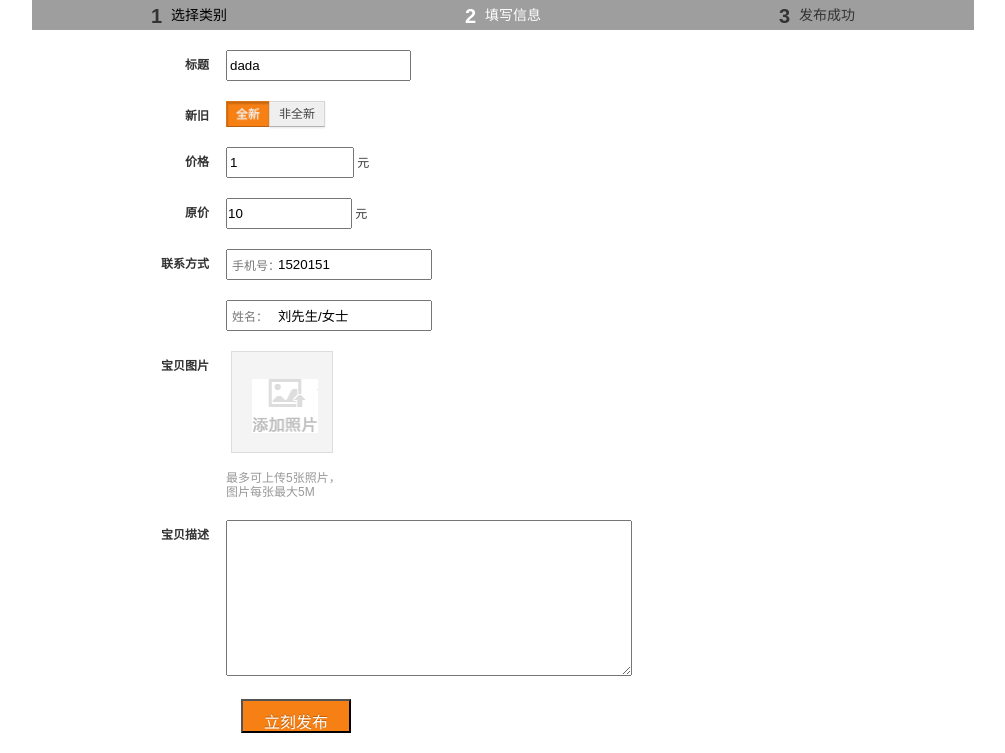
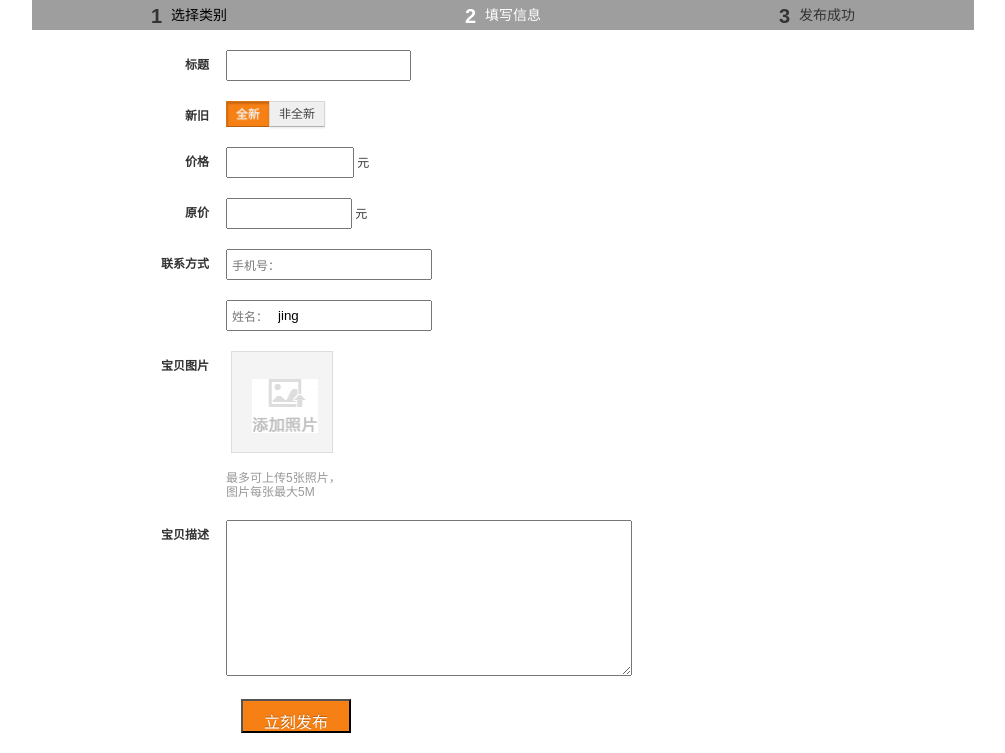
Before and after one commit to dandanJing/tiaozy, a Django app: page /publish/pub/ in a window 1280 px wide. Shown: the part 80-833 px from the top of the page, without its empty margins (108-1113 px from the left). Run offline with Django 3.2, Linux system fonts and the light colour scheme; a user stored in the database is signed in; grey boxes are pictures that could not be loaded.

Commit message:
修改完善发布功能

```diff
--- a/application/display_items/views.py
+++ b/application/display_items/views.py
@@ -51,6 +51,7 @@ def postItem(request):
                 styleIndex = request.POST.get('type')
                 print 'style %s' % styleIndex
             files = request.FILES.getlist('upfile[]')
+            print files
             print 'title: %s name: %s description: %s' %(title, postUsername,description)
             SessionId = os.urandom(10)
             for fileEach in files:
@@ -145,7 +146,6 @@ def getOnSelling(request):
     except Exception as e:
         logger.debug('getOnSelling: %s' % e)
 
-    print result
     return handle_response(result)
 
 def getOnAsking(request):
@@ -165,5 +165,4 @@ def getOnAsking(request):
     except Exception as e:
         logger.debug('getOnAsking: %s' % e)
 
-    print result
     return handle_response(result)
--- a/application/html_files/static/scripts/pub_1.js
+++ b/application/html_files/static/scripts/pub_1.js
@@ -7,6 +7,8 @@ $(document).ready(function(){
             $(this).toggleClass("active");
             $("#feature").val($(this).val());
         }
+    });
+    $(".upload-inner").hover(function(){
     });
 });
 
@@ -54,30 +56,29 @@ function selectfile(ths){
         divObj.appendChild(imgObject);
         var _newfile   = ths.cloneNode();
         _newfile.name  = "upfile[]";
-        $(_newfile).css({"display":"none"});
+        $(_newfile).css({"width":"1px","height":"1px"}),
+        // _newfile.css({"display":"none"});
+        // _newfile.disabled = true;
         divObj.appendChild(_newfile);
-
-        // if ($('#upload-file').val() != '') {
-
-            // $.ajaxFileUpload({
-            //     url: '/upload-image',
-            //     secureuri: false,
-            //     fileElementId: 'upload-file',
-            //     dataType: 'text',
-            //     success: function(data,status) {
-            //          alert(data);
-            //          var url = data.match(/http:[^"]*/g)[0];
-            //          var newImg = document.createElement("<img src=''>");
-            //          newImg.src = url;
-            //          $("#J_UploadPic").appendChild(newImg);
-            //     },
-            //     error: function(data,status,e) {
-            //         alert(data['Message']);
-            //         toastr.error('图片上传失败！');
-            //     }
-            // });
-        // }
-        // alert($('#upload-file').get(0).files.length);
+        var delObj = document.createElement('img');
+        delObj.src = "/static/images/delete.jpg";
+        $(delObj).css({"width":"20px","height":"20px","top":"0px","margin-left":"-20px","position":"absolute","z-index":"3"});
+        divObj.appendChild(delObj);
+        $(delObj).click(function(){
+            var chObjs = $(this).parent().children();
+            var index = $(".upload img").index(this);
+            if(index == -1){
+                return;
+            }
+            var rmIndex = 3*(index/2);
+            var len = chObjs.length;
+            if(rmIndex < len){
+                for(var i=0;i<3;i++){
+                    chObjs.eq(rmIndex).remove();
+                    rmIndex = rmIndex-1;
+                }
+            }
+        });
      }
 }
 
--- a/application/html_files/static/styles/index.css
+++ b/application/html_files/static/styles/index.css
@@ -1055,7 +1055,7 @@ h5{
 }
 
 #on-asking-box a{
-    text-decoration: none;
+    color: #555;
 }
 
 #on-asking-box li{
--- a/application/html_files/static/styles/pub_1.css
+++ b/application/html_files/static/styles/pub_1.css
@@ -301,7 +301,7 @@ em .f1{
     display: inline;
     margin-top: 25px;
     height: 65px;
-    width: 180px;
+    width: 90px;
     opacity: 0;
 }
 
--- a/application/html_files/static/styles/publish.css
+++ b/application/html_files/static/styles/publish.css
@@ -117,7 +117,7 @@ a{
     position: relative;
 }
 
-.type-box span, .list-box span{
+.type-title{
     font-size: 18px;
     color: #000;
     font-weight: bold;
@@ -152,6 +152,7 @@ a{
     padding: 0px 0px 15px 15px;
     position: relative;
     margin-top: 55px;
+    list-style: none;
 }
 
 #list-inner ul{
--- a/application/html_files/views.py
+++ b/application/html_files/views.py
@@ -3,6 +3,7 @@ from django.shortcuts import render
 from django.shortcuts import render_to_response
 from django.contrib import auth
 from django.http import HttpResponseRedirect
+from application.ssl_users.models import tzy_users
 import logging
 logger = logging.getLogger(__name__)
 
@@ -22,15 +23,19 @@ def publish(request):
 
 def pub_1(request):
     typeIndex = 1
+    username = None
+    mobile = None
     if not request.user.is_authenticated():
         return render_to_response("login.html")
     try:
         if request.method == "GET":
             typeIndex = request.GET.get('type')
+        username =  request.user.username
+        mobile = request.user.Mobilephone
     except Exception as e:
-        logger.debug('upload-image: %s' % e)
+        logger.debug('pub_1: %s' % e)
     print 'type: %s'%(typeIndex)
-    return render_to_response('pub_1.html',{'typeIndex':typeIndex})
+    return render_to_response('pub_1.html',{'typeIndex':typeIndex,'username':username,'mobile':mobile})
 
 def askItem(request):
     return render_to_response('ask_item.html')
--- a/templates/pub_1.html
+++ b/templates/pub_1.html
@@ -57,7 +57,7 @@
                     </label>
                     <div class="controls">
                         <div class="input-wrap">
-                            <input id="title" class="input title" type="text" value="dada" name="title">
+                            <input id="title" class="input title" type="text" value="" name="title">
                         </div>
                     </div>
                 </div>
@@ -81,7 +81,7 @@
                     </label>
                     <div class="controls">
                         <div class="input-wrap">
-                            <input id="price" class="input J_PriceCheck" type="text" value="1" name="price"></input>
+                            <input id="price" class="input J_PriceCheck" type="text" value="" name="price"></input>
                             <span>元
                             </span>
                         </div>
@@ -93,7 +93,7 @@
                     </label>
                     <div class="controls">
                         <div class="input-wrap">
-                            <input id="original-price" class="input J_PriceCheck" type="text" value="10" name="original-price"></input>
+                            <input id="original-price" class="input J_PriceCheck" type="text" value="" name="original-price"></input>
                             <span>元
                             </span>
                         </div>
@@ -107,7 +107,11 @@
                         <div class="input-prepend">
                             <label class="add-on" for="name">手机号：
                             </label>
-                            <input id="mobile" class="input" type="text" value="1520151" name="mobile"></input>
+                            {% if mobile %}
+                            <input id="mobile" class="input" type="text" value="{{mobile}}" name="mobile"></input>
+                            {% else %}
+                            <input id="mobile" class="input" type="text" value="" name="mobile"></input>
+                            {% endif %}
                         </div>
                     </div>
                 </div>
@@ -116,7 +120,11 @@
                         <div class="input-prepend">
                             <label class="add-on" for="name">姓名：
                             </label>
-                            <input id="name" class="input" type="text" value="刘先生/女士" name="name"></input>
+                             {% if username %}
+                            <input id="name" class="input" type="text" value="{{username}}" name="name"></input>
+                            {% else %}
+                            <input id="name" class="input" type="text" value="" name="name"></input>
+                            {% endif %}
                         </div>
                     </div>
                 </div>
@@ -149,7 +157,7 @@
                     </div>
                 </div>
                 <div class="control-group">
-                    <input id="btn-publish" class="btn-publish" type="button" style="width:110px;height:34px;" checked="checked" value="立刻发布" onclick="submit_form()"></input>
+                    <input id="btn-publish" class="btn-publish" type="button" style="width:110px;height:34px;" checked="checked" value="立刻发布" onclick="submit_form();"></input>
                 </div>
             </div>
         </form>
--- a/templates/publish.html
+++ b/templates/publish.html
@@ -41,7 +41,7 @@
         </ol>
     </div>
     <div class="type-box">
-        <span>选择大类</span>
+        <div class="type-title">选择大类</div>
         <ul class="type-ul">
             <li onclick="selectGroup(1,this)" class="active">书籍／笔记</li>
             <li onclick="selectGroup(2,this)">化妆品</li>
@@ -55,7 +55,7 @@
         </ul>
     </div>
     <div class="list-box">
-        <span>选择小类</span>
+        <div class="type-title">选择小类</div>
         <div id="list-inner">
 
         </div>
```
Also changed, not shown: application/html_files/static/images/delete.jpg (added), application/html_files/static/images/ssl_items/delete.jpg (added), application/html_files/static/images/ssl_items/en1.png (added), application/html_files/static/images/ssl_items/en2.png (added), datebase.sqlite3, 6 other files.
